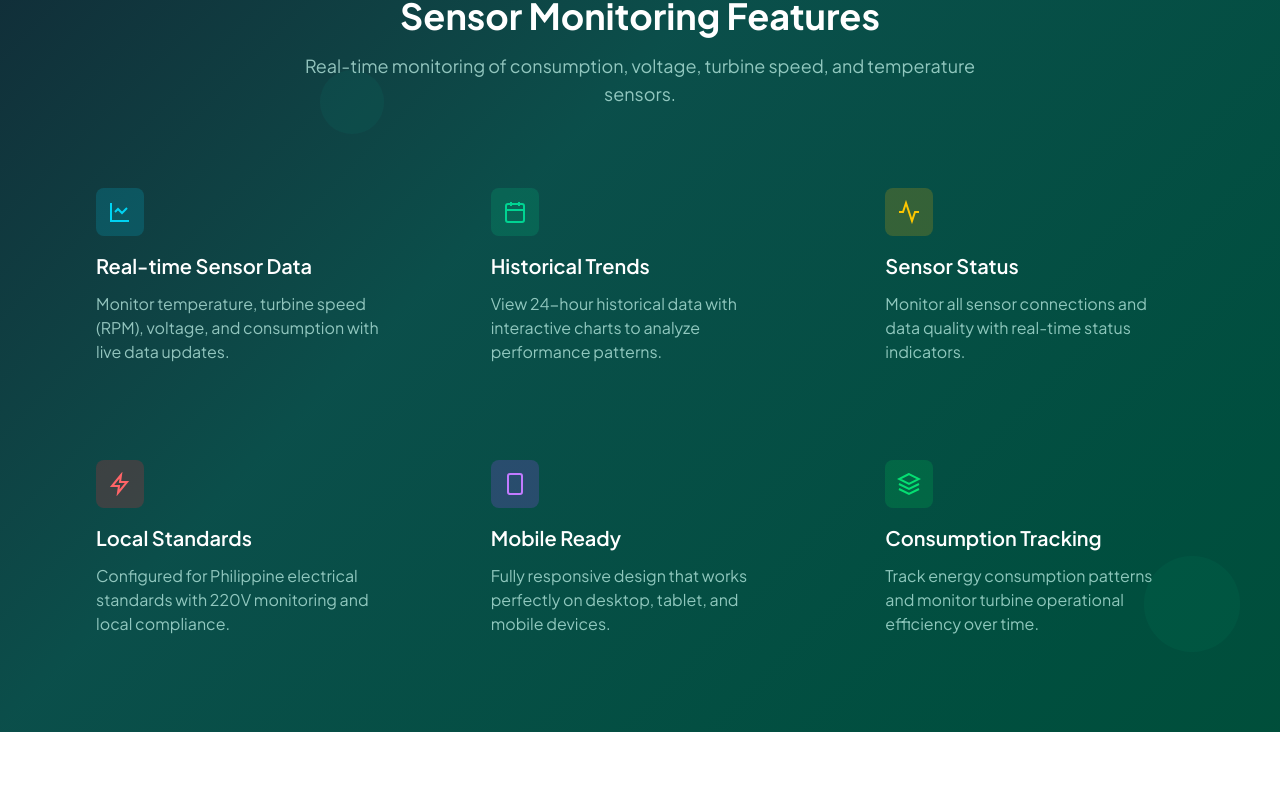
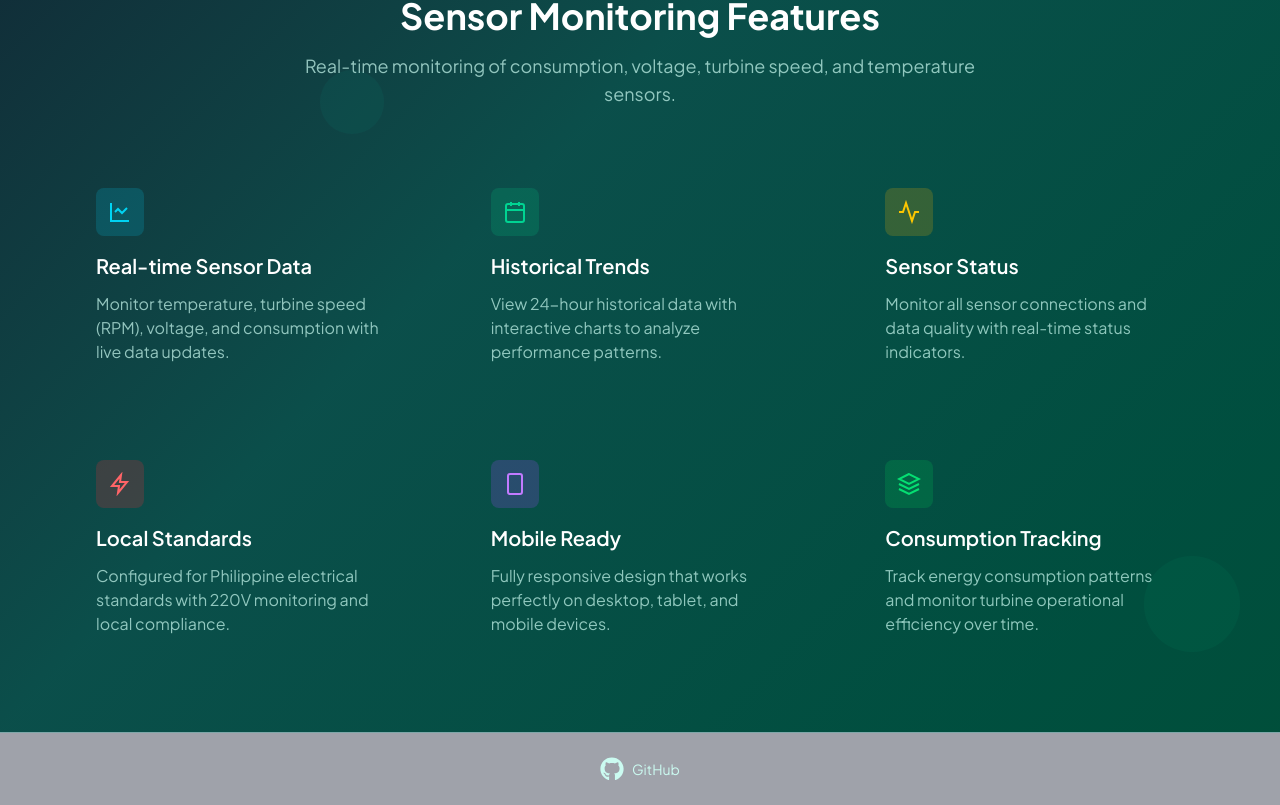
Before and after one commit to FireFlyDeveloper/Power-Monitoring, a Next.js app: page / in a window 1280 px wide. Shown: the part 592-1397 px from the top of the page. Before the commit the page ends 1324 px from the top, so only its background shows below. Built offline with nearby package versions, Linux system fonts and the light colour scheme.

Commit message:
add github link

```diff
--- a/package.json
+++ b/package.json
@@ -14,7 +14,8 @@
     "next": "15.3.5",
     "react": "^19.0.0",
     "react-chartjs-2": "^5.3.0",
-    "react-dom": "^19.0.0"
+    "react-dom": "^19.0.0",
+    "react-icons": "^5.5.0"
   },
   "devDependencies": {
     "@eslint/eslintrc": "^3",
--- a/src/app/layout.js
+++ b/src/app/layout.js
@@ -1,6 +1,7 @@
 import { Geist, Geist_Mono } from "next/font/google";
 import "./globals.css";
 import { AuthProvider } from "../utils/auth";
+import { FaGithub } from "react-icons/fa";
 
 const geistSans = Geist({
   variable: "--font-geist-sans",
@@ -25,6 +26,17 @@ export default function RootLayout({ children }) {
           className={`${geistSans.variable} ${geistMono.variable} antialiased`}
         >
           {children}
+          <footer className="relative z-10 py-6 border-t border-teal-500/20 flex items-center justify-center bg-slate-900/40">
+            <a
+              href="https://github.com/FireFlyDeveloper/Power-Monitoring.git"
+              target="_blank"
+              rel="noopener noreferrer"
+              className="flex items-center space-x-2 text-teal-100 hover:text-white transition-colors"
+            >
+              <FaGithub className="w-6 h-6" />
+              <span className="text-sm">GitHub</span>
+            </a>
+          </footer>
         </body>
       </html>
     </AuthProvider>
```
Also changed, not shown: 1 other file (tests, documents, lock files or other folders).
